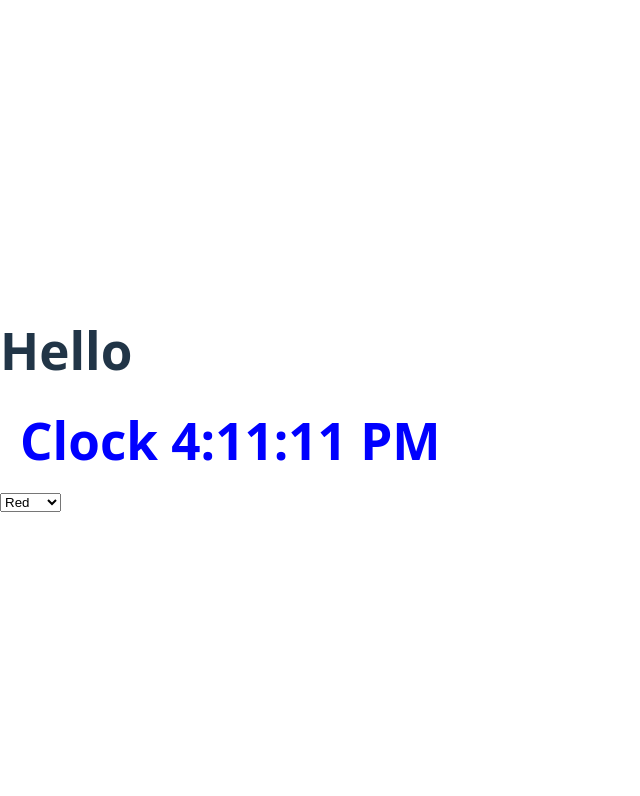
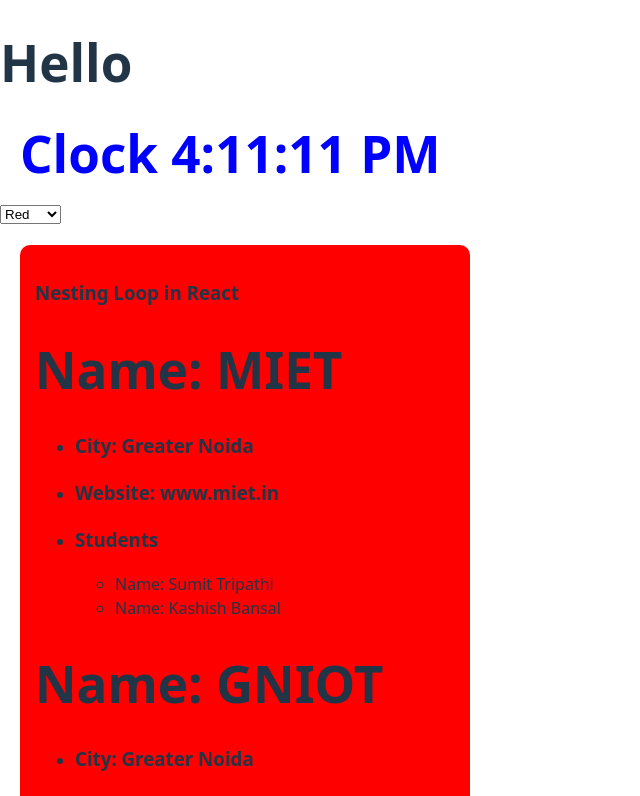
Before and after one commit to Sumit1164/React.js_Learning, a React (Vite) app: page / in a window 1280 px wide. Shown: the top 796 px of the page, without its empty margins (0-640 px from the left). Built offline with nearby package versions, Linux system fonts and the light colour scheme.

Commit message:
Nested loop in react js, use an other component

```diff
--- a/src/App.jsx
+++ b/src/App.jsx
@@ -16,6 +16,7 @@ import { useState } from "react"
 // import LoopWithMap from "./LoopWithMap";
 import ReuseComponentInLoop from "./ReuseComponentInLoop";
 import Clock from "./Clock";
+import NestedLoop from "./NestedLoop";
 
 function App() {
   // alert(sum())
@@ -145,6 +146,8 @@ function App() {
         <option value={"yellow"}>Yellow</option>
       </select>
 
+
+      <NestedLoop />
     </div>
 
 
--- /dev/null
+++ b/src/NestedLoop.jsx
@@ -0,0 +1,100 @@
+const NestedLoop = () => {
+    const collegeData = [
+        {
+            name: "MIET",
+            city:"Greater Noida",
+            website:"www.miet.in",
+            student:[
+                {
+                    name:"Sumit Tripathi",
+                    age:21,
+                    email:"sumit7@test.com"
+                },
+                {
+                    name:"Kashish Bansal",
+                    age:20,
+                    email:"kashish5@test.com"
+                }
+            ]
+        },
+        {
+            name: "GNIOT",
+            city:"Greater Noida",
+            website:"www.gniot.in",
+            student:[
+                {
+                    name:"Sumit Tripathi",
+                    age:21,
+                    email:"sumit7@test.com"
+                },
+                {
+                    name:"Kashish Bansal",
+                    age:20,
+                    email:"kashish5@test.com"
+                }
+            ]
+        },
+        {
+            name: "LOYYD",
+            city:"Greater Noida",
+            website:"www.loyyd.in",
+            student:[
+                {
+                    name:"Sumit Tripathi",
+                    age:21,
+                    email:"sumit7@test.com"
+                },
+                {
+                    name:"Kashish Bansal",
+                    age:20,
+                    email:"kashish5@test.com"
+                }
+            ]
+        },
+        {
+            name: "KCC",
+            city:"Greater Noida",
+            website:"www.kcc.in",
+            student:[
+                {
+                    name:"Sumit Tripathi",
+                    age:21,
+                    email:"sumit7@test.com"
+                },
+                {
+                    name:"Kashish Bansal",
+                    age:20,
+                    email:"kashish5@test.com"
+                }
+            ]
+        }
+    ]
+    return (
+        <div
+            style={{margin:"20px", backgroundColor:"red", padding:"15px", borderRadius:"10px"}}
+        >
+            <h3>Nesting Loop in React</h3>
+            {
+                collegeData.map((college, index) => (
+                    <div key={index}>
+                        <h1>Name: { college.name}</h1>
+                        <ul>
+                            <li><h3>City: {college.city}</h3></li>
+                            <li><h3>Website: {college.website}</h3></li>
+                            <li>
+                                <h3>Students</h3>
+                                {
+                                    college.student.map((student) => (
+                                        <ul><li>Name: { student.name}</li></ul>
+                                    ))
+                                }
+                            </li>
+                        </ul>
+                    </div>
+                ))
+            }
+        </div>
+    )
+}
+
+export default NestedLoop;
```
